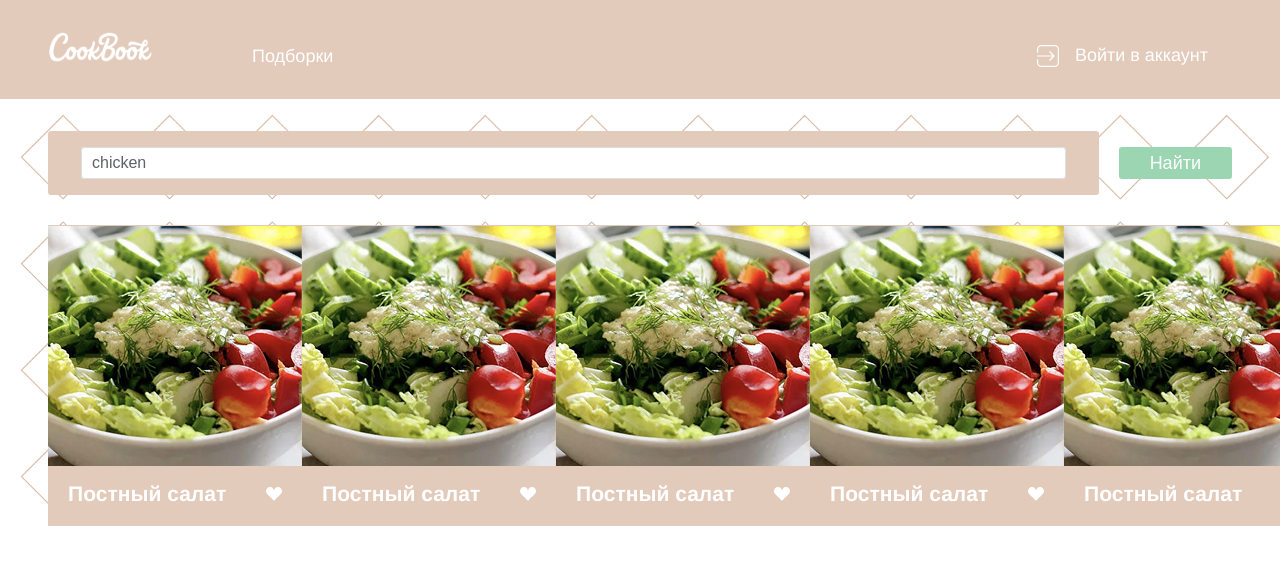
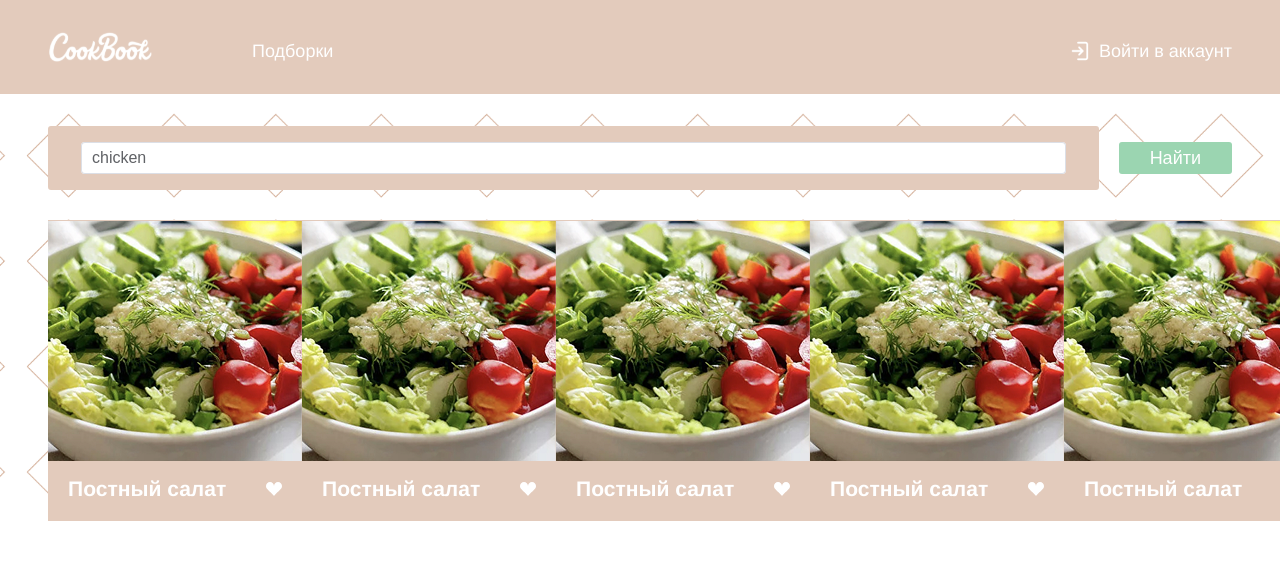
Before and after one commit to DayensCode/cook-book, a Vue app: page /saved-recepies in a window 1280 px wide. Shown: the top 564 px of the page. Built offline with nearby package versions, Linux system fonts and the light colour scheme.

Commit message:
css fixes of header added

```diff
--- a/src/components/Logout.vue
+++ b/src/components/Logout.vue
@@ -9,7 +9,7 @@
 import SvgIcon from "./SvgIcon.vue";
 
 export default {
-    components: {SvgIcon},
+  components: { SvgIcon },
   inject: ["globalState"],
   methods: {
     logout() {
@@ -24,8 +24,8 @@ import SvgIcon from "./SvgIcon.vue";
 </script>
 
 <style lang="scss" scoped>
-
 .logout {
+  display: block;
   cursor: pointer;
 	width: 22px;
 	height: 22px;
--- a/src/components/TheHeader.vue
+++ b/src/components/TheHeader.vue
@@ -9,18 +9,17 @@
         <router-link to="/saved-recepies" v-if="globalState.isAuthorized">Сохраненное</router-link>
       </div>
       <div class="user">
-        <router-link v-if="globalState.isAuthorized" to="/account">
+        <router-link v-if="globalState.isAuthorized" to="/account" class="login-container">
           <SvgIcon class="account" name="account" />
+          <span>{{ userInfo?.username }}</span>
         </router-link>
 
         <router-link v-if="!globalState.isAuthorized" to="/authorization" class="login-container">
-
           <SvgIcon class="login" name="login" />
           <p>Войти в аккаунт</p>
         </router-link>
-        <span>{{ userInfo?.username }}</span>
+
         <Logout v-if="globalState.isAuthorized" />
-
       </div>
     </nav>
   </header>
@@ -64,6 +63,13 @@ export default {
   }
 
   .left-nav {
+    display: flex;
+    align-items: flex-end;
+
+    svg {
+      display: block;
+    }
+
     a {
       margin-right: 30px;
     }
@@ -72,13 +78,14 @@ export default {
   .user {
     display: flex;
     align-items: flex-end;
-    gap: 1.5rem
+    gap: 1.5rem;
   }
 }
 
 .login-container{
   display: flex;
-  gap: 1rem
+  align-items: center;
+  gap: 0.5rem;
 }
 
 .logo {
```
Also changed, not shown: public/icon/login.svg, public/icon/logout.svg. Lines whose indentation alone changed are shown as unchanged.
